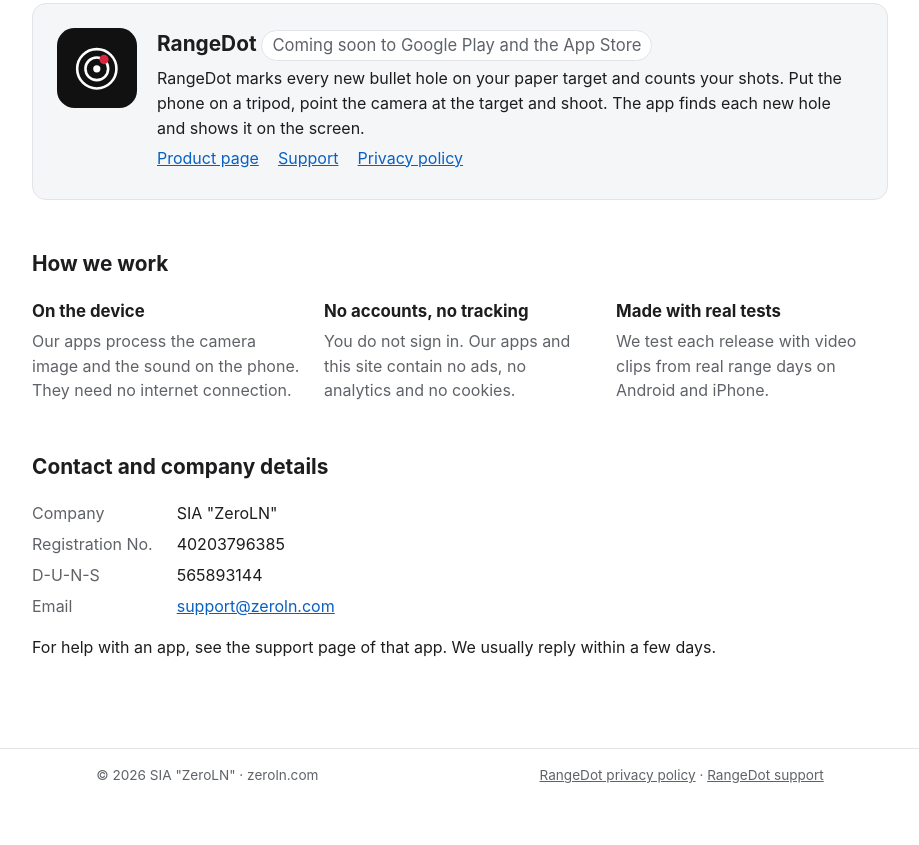
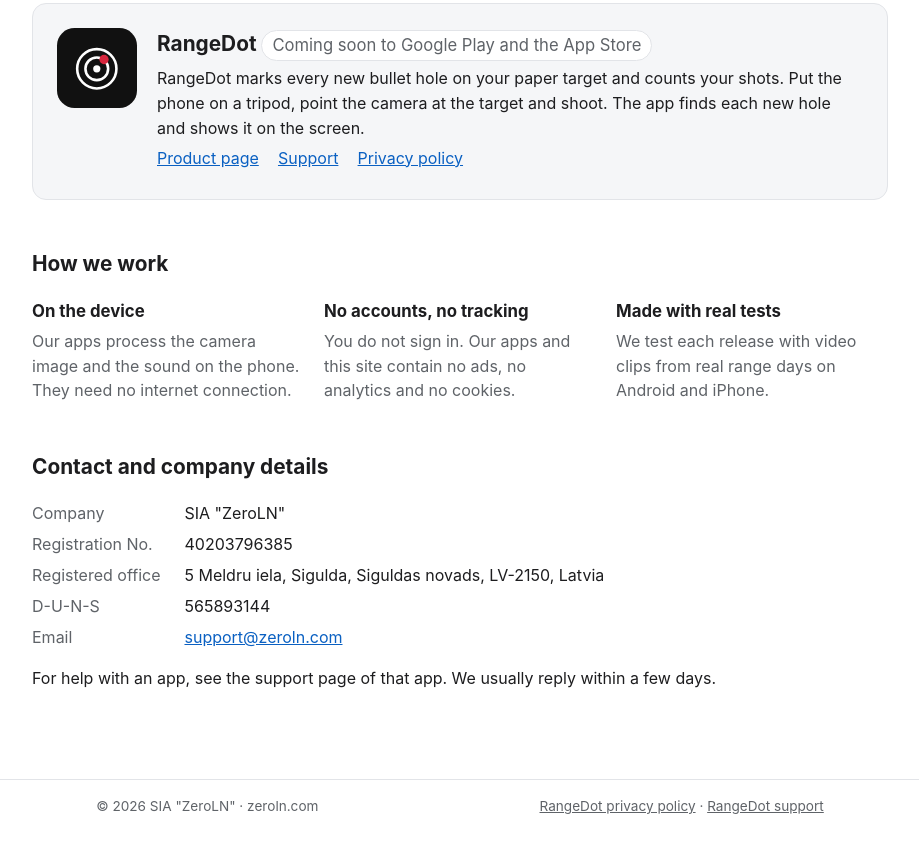
Before and after one commit to igromuls/zeroln-site, a plain HTML site: page index.html in a window 1280 px wide. Shown: the part 419-1264 px from the top of the page, without its empty margins (180-1099 px from the left). Before the commit the page ends 1232 px from the top, so only its background shows below. Drawn offline with Linux system fonts and the light colour scheme.

Commit message:
Show the registered office on the home page again
Komerclikums Art. 17(1)3 requires the legal address on the company website.

Co-Authored-By: Claude Opus 5.5 <noreply@anthropic.com>

```diff
--- a/index.html
+++ b/index.html
@@ -47,6 +47,7 @@
 <dl class="facts">
 <dt>Company</dt><dd>SIA &quot;ZeroLN&quot;</dd>
 <dt>Registration No.</dt><dd>40203796385</dd>
+<dt>Registered office</dt><dd>5 Meldru iela, Sigulda, Siguldas novads, LV-2150, Latvia</dd>
 <dt>D-U-N-S</dt><dd>565893144</dd>
 <dt>Email</dt><dd><a href="mailto:support@zeroln.com">support@zeroln.com</a></dd>
 </dl>
```
